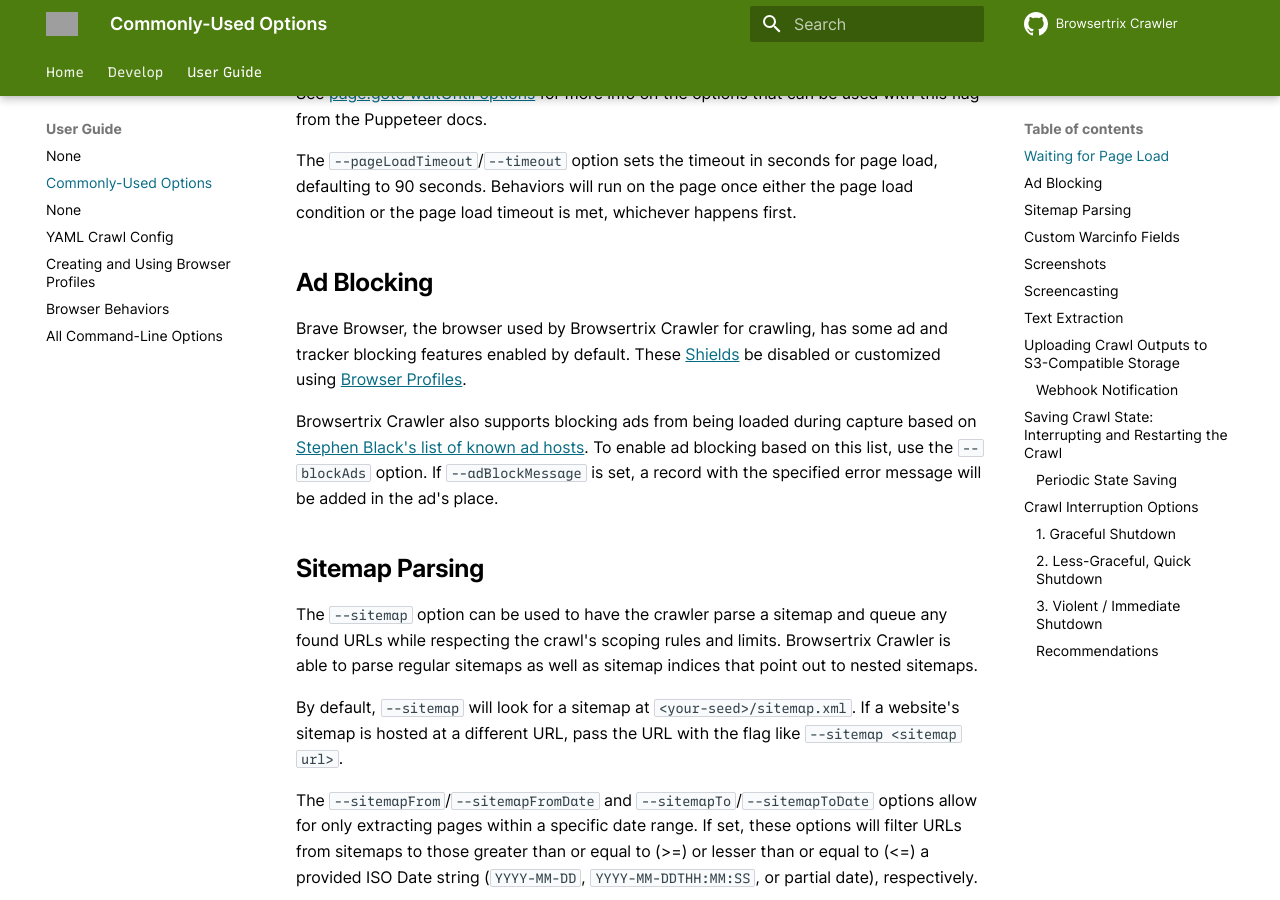
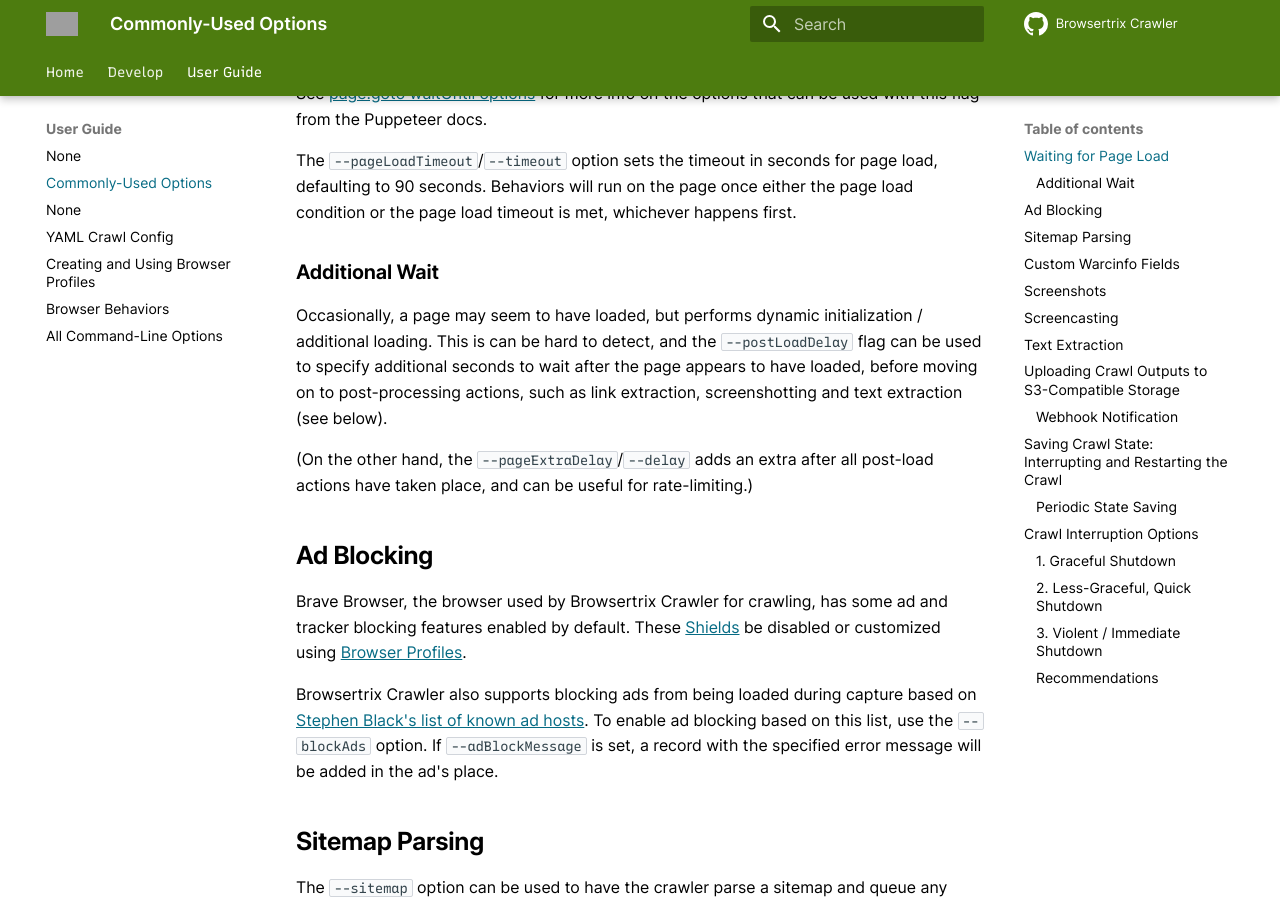
Before and after one commit to webrecorder/browsertrix-crawler, an MkDocs documentation site: the page built from docs/docs/user-guide/common-options.md, in a window 1280 px wide and 900 px high, scrolled down 383 px. Built offline with MkDocs 1.6.1 and Material for MkDocs 9.7.7, drawn with Linux system fonts in a browser that asks for light colours; comment, search, counter and statistics services are not loaded; grey boxes are pictures that could not be loaded.

Commit message:
add docs

```diff
--- a/docs/docs/user-guide/common-options.md
+++ b/docs/docs/user-guide/common-options.md
@@ -9,6 +9,13 @@
 See [page.goto waitUntil options](https://pptr.dev/api/puppeteer.page.goto#remarks) for more info on the options that can be used with this flag from the Puppeteer docs.
 
 The `--pageLoadTimeout`/`--timeout` option sets the timeout in seconds for page load, defaulting to 90 seconds. Behaviors will run on the page once either the page load condition or the page load timeout is met, whichever happens first.
+
+### Additional Wait
+
+Occasionally, a page may seem to have loaded, but performs dynamic initialization / additional loading. This is can be hard to detect, and the `--postLoadDelay` flag
+can be used to specify additional seconds to wait after the page appears to have loaded, before moving on to post-processing actions, such as link extraction, screenshotting and text extraction (see below).
+
+(On the other hand, the `--pageExtraDelay`/`--delay` adds an extra after all post-load actions have taken place, and can be useful for rate-limiting.)
 
 ## Ad Blocking
 
```
